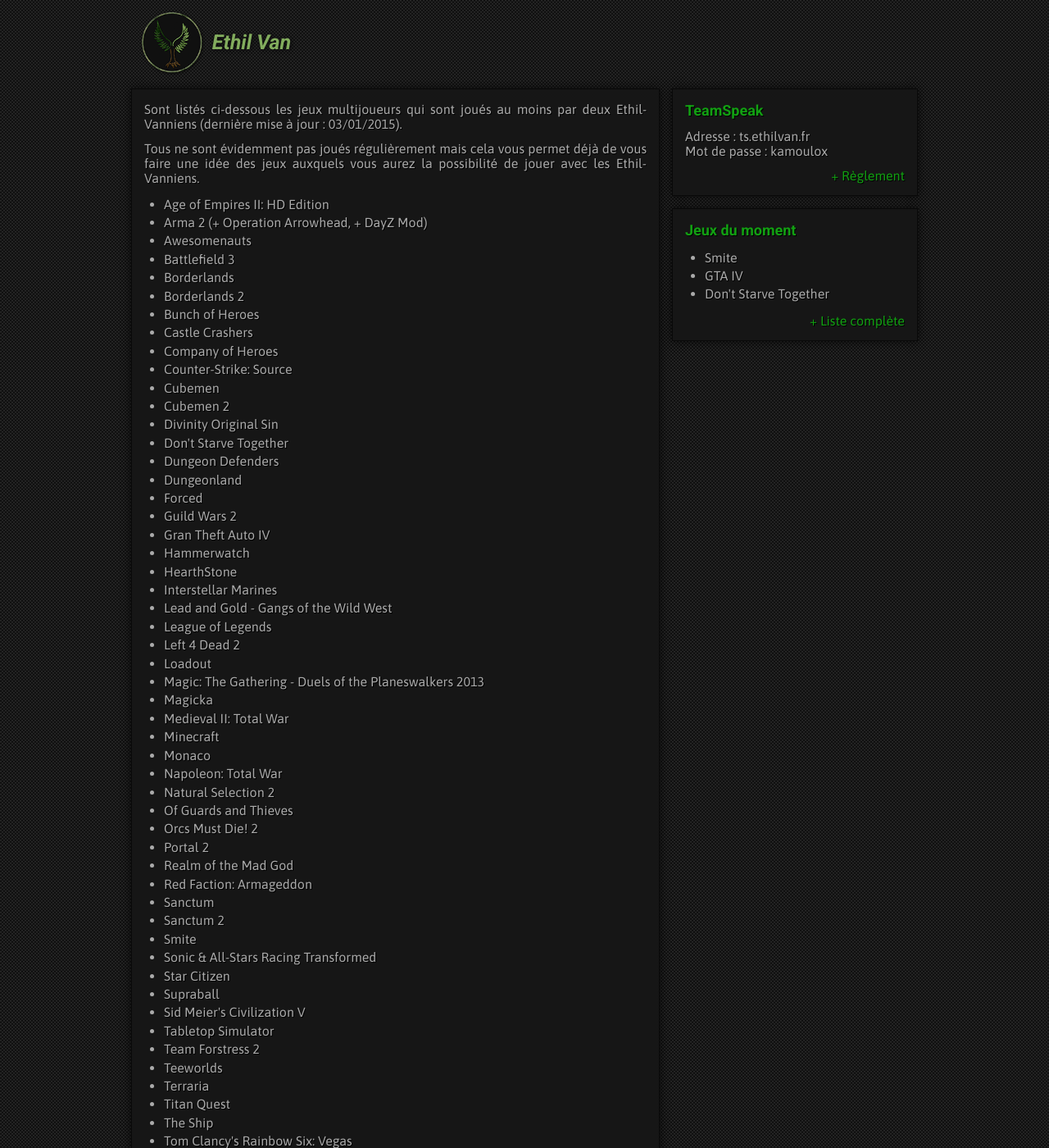
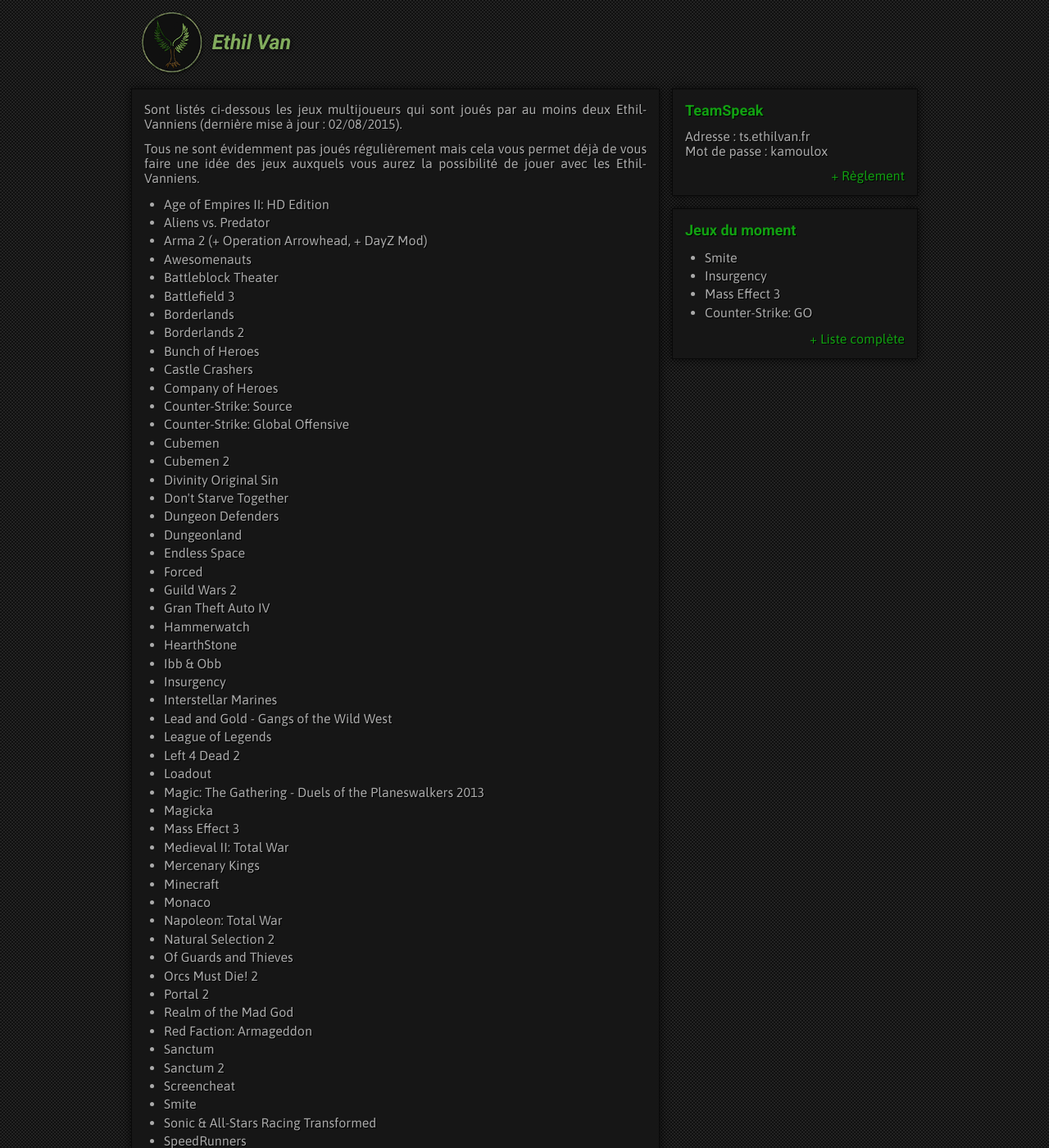
Before and after one commit to EthilVan/EthilVan.github.io, a Jekyll site: the page built from jeux/index.html, in a window 1280 px wide and 1400 px high. Shown: the whole window at 82% size. Built offline with Jekyll 4.4.1, drawn with Linux system fonts in a browser that asks for light colours; Markdown is read by kramdown in place of the engine named in the settings; some of the changed text lies outside the part shown.

Commit message:
MAJ des jeux du moments

```diff
--- a/_layouts/default.html
+++ b/_layouts/default.html
@@ -37,8 +37,9 @@
                 <h6>Jeux du moment</h6>
                 <ul>
                     <li>Smite</li>
-                    <li>GTA IV</li>
-                    <li>Don't Starve Together</li>
+                    <li>Insurgency</li>
+                    <li>Mass Effect 3</li>
+                    <li>Counter-Strike: GO</li>
                 </ul>
                 <p class="align-right"><a href="/jeux">+ Liste complète</a></p>
             </div>
--- a/jeux/index.html
+++ b/jeux/index.html
@@ -3,13 +3,15 @@
 title: Jeux | Ethil Van
 ---
 
-<p>Sont listés ci-dessous les jeux multijoueurs qui sont joués au moins par deux Ethil-Vanniens (dernière mise à jour : 03/01/2015).</p>
+<p>Sont listés ci-dessous les jeux multijoueurs qui sont joués par au moins deux Ethil-Vanniens (dernière mise à jour : 02/08/2015).</p>
 <p>Tous ne sont évidemment pas joués régulièrement mais cela vous permet déjà de vous faire une idée des jeux auxquels vous aurez la possibilité de jouer avec les Ethil-Vanniens.</p>
 
 <ul>
 <li>Age of Empires II: HD Edition</li>
+<li>Aliens vs. Predator</li>
 <li>Arma 2 (+ Operation Arrowhead, + DayZ Mod)</li>
 <li>Awesomenauts</li>
+<li>Battleblock Theater</li>
 <li>Battlefield 3</li>
 <li>Borderlands</li>
 <li>Borderlands 2</li>
@@ -17,17 +19,21 @@
 <li>Castle Crashers</li>
 <li>Company of Heroes</li>
 <li>Counter-Strike: Source</li>
+<li>Counter-Strike: Global Offensive</li>
 <li>Cubemen</li>
 <li>Cubemen 2</li>
 <li>Divinity Original Sin</li>
 <li>Don't Starve Together</li>
 <li>Dungeon Defenders</li>
 <li>Dungeonland</li>
+<li>Endless Space</li>
 <li>Forced</li>
 <li>Guild Wars 2</li>
 <li>Gran Theft Auto IV</li>
 <li>Hammerwatch</li>
 <li>HearthStone</li>
+<li>Ibb &amp; Obb</li>
+<li>Insurgency</li>
 <li>Interstellar Marines</li>
 <li>Lead and Gold - Gangs of the Wild West</li>
 <li>League of Legends</li>
@@ -35,7 +41,9 @@
 <li>Loadout</li>
 <li>Magic: The Gathering - Duels of the Planeswalkers 2013</li>
 <li>Magicka</li>
+<li>Mass Effect 3</li>
 <li>Medieval II: Total War</li>
+<li>Mercenary Kings</li>
 <li>Minecraft</li>
 <li>Monaco</li>
 <li>Napoleon: Total War</li>
@@ -47,8 +55,10 @@
 <li>Red Faction: Armageddon</li>
 <li>Sanctum</li>
 <li>Sanctum 2</li>
+<li>Screencheat</li>
 <li>Smite</li>
-<li>Sonic & All-Stars Racing Transformed</li>
+<li>Sonic &amp; All-Stars Racing Transformed</li>
+<li>SpeedRunners</li>
 <li>Star Citizen</li>
 <li>Supraball</li>
 <li>Sid Meier's Civilization V</li>
```
Also changed, not shown: other parts of jeux/index.html (+2 -0 lines).
